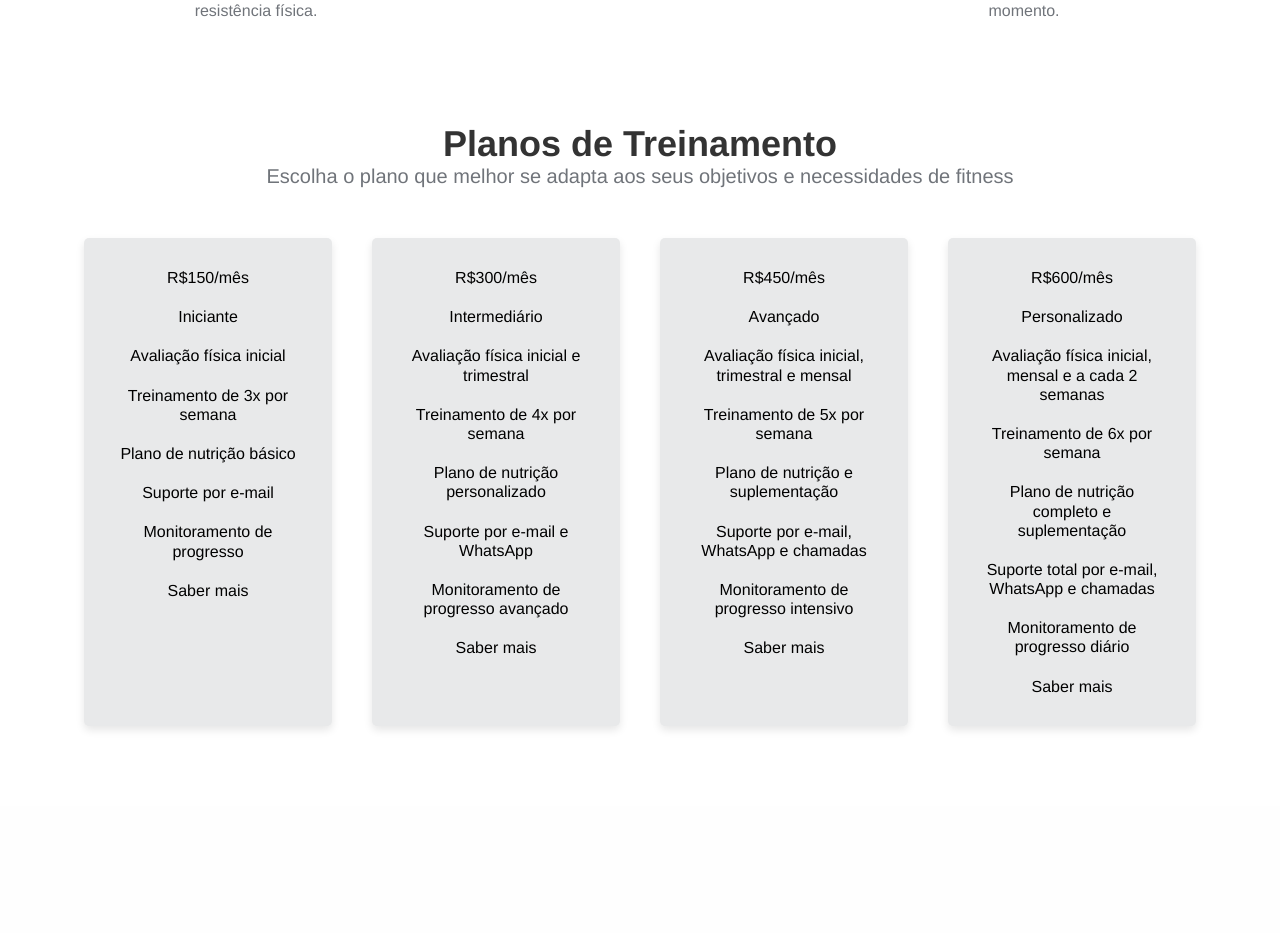
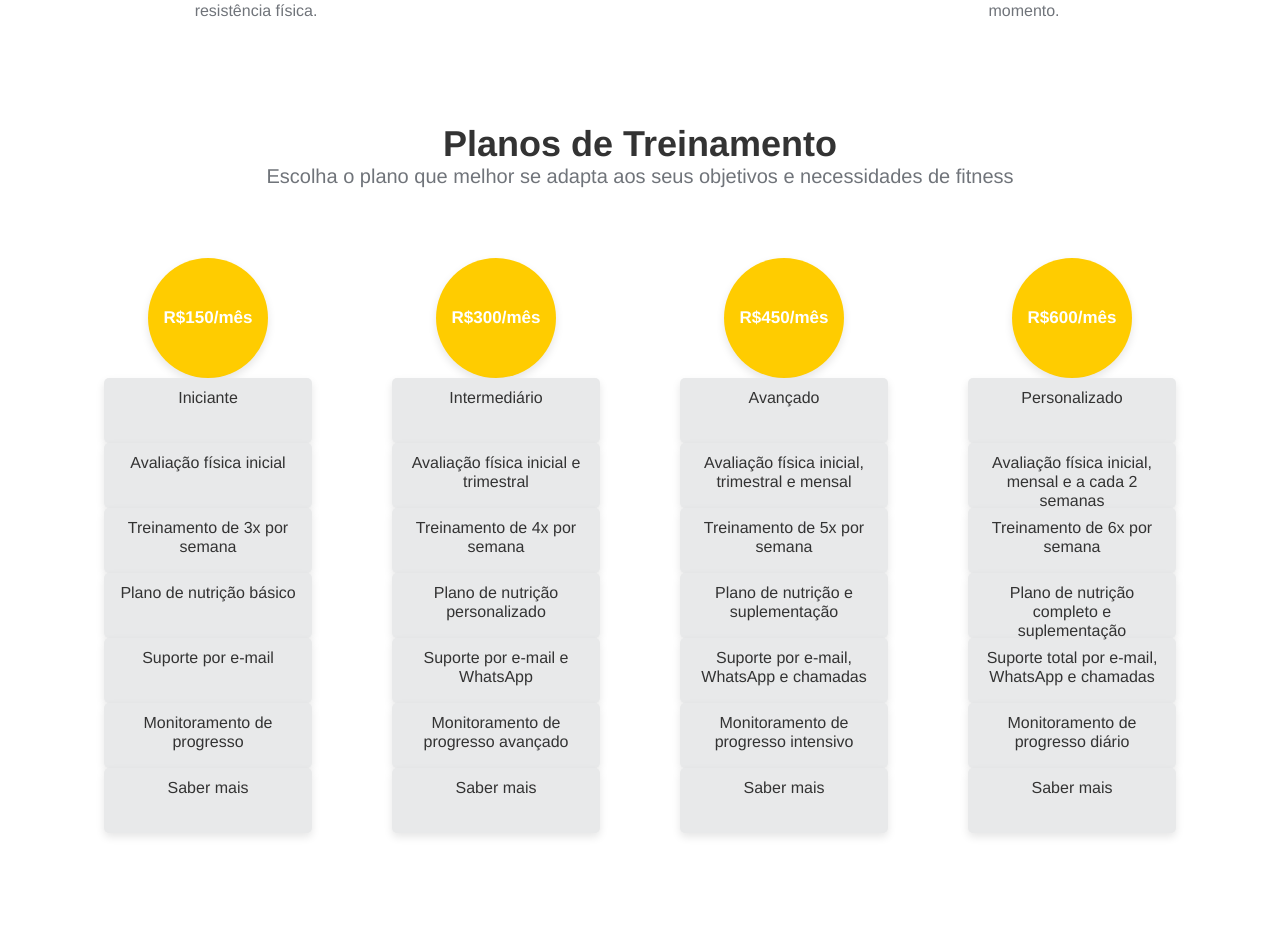
Before and after one commit to Lucas-Espindola-dev/projeto_personal, a Django app: page /home/ in a window 1280 px wide. Shown: the part 805-1738 px from the top of the page. Before the commit the page ends 1535 px from the top, so only its background shows below. Run offline with Django 5.2, Linux system fonts and the light colour scheme.

Commit message:
Creating the style for the price

```diff
--- a/static/css/styles.css
+++ b/static/css/styles.css
@@ -164,12 +164,7 @@ nav {
     flex-direction: column;
     max-width: 350px;
     margin: 0 20px;
-    background-color: #e8e9ea;
     padding: 20px;
-    line-height: 1.2;
-    height: auto;
-    border-radius: 5px;
-    box-shadow: 0 4px 8px rgba(0, 0, 0, 0.1);
 }
 
 plan ul{
@@ -181,6 +176,27 @@ plan ul{
     padding: 10px 15px;
     white-space: normal;
     word-wrap: break-word;
+    background-color: #e8e9ea;
+    box-shadow: 0 4px 8px rgba(0, 0, 0, 0.1);
+    color: #333;
+    line-height: 1.2;
+    height: 65px;
+    border-radius: 5px;
 }
 
-.plan .price
+.plan .price {
+    width: 120px;
+    height: 120px;
+    min-height: 60px; /* Garante que todos os preços tenham pelo menos esta altura */
+    border-radius: 50%;
+    background-color: #ffcc00; /* Cor amarela vibrante */
+    color: #fff;
+    text-align: center;
+    line-height: 120px;
+    font-size: 17px;
+    font-weight: bold;
+    margin: 0 auto;
+    display: flex;
+    align-items: center; /* Alinha o texto verticalmente */
+    justify-content: center; /* Alinha o texto horizontalmente */
+}
```
